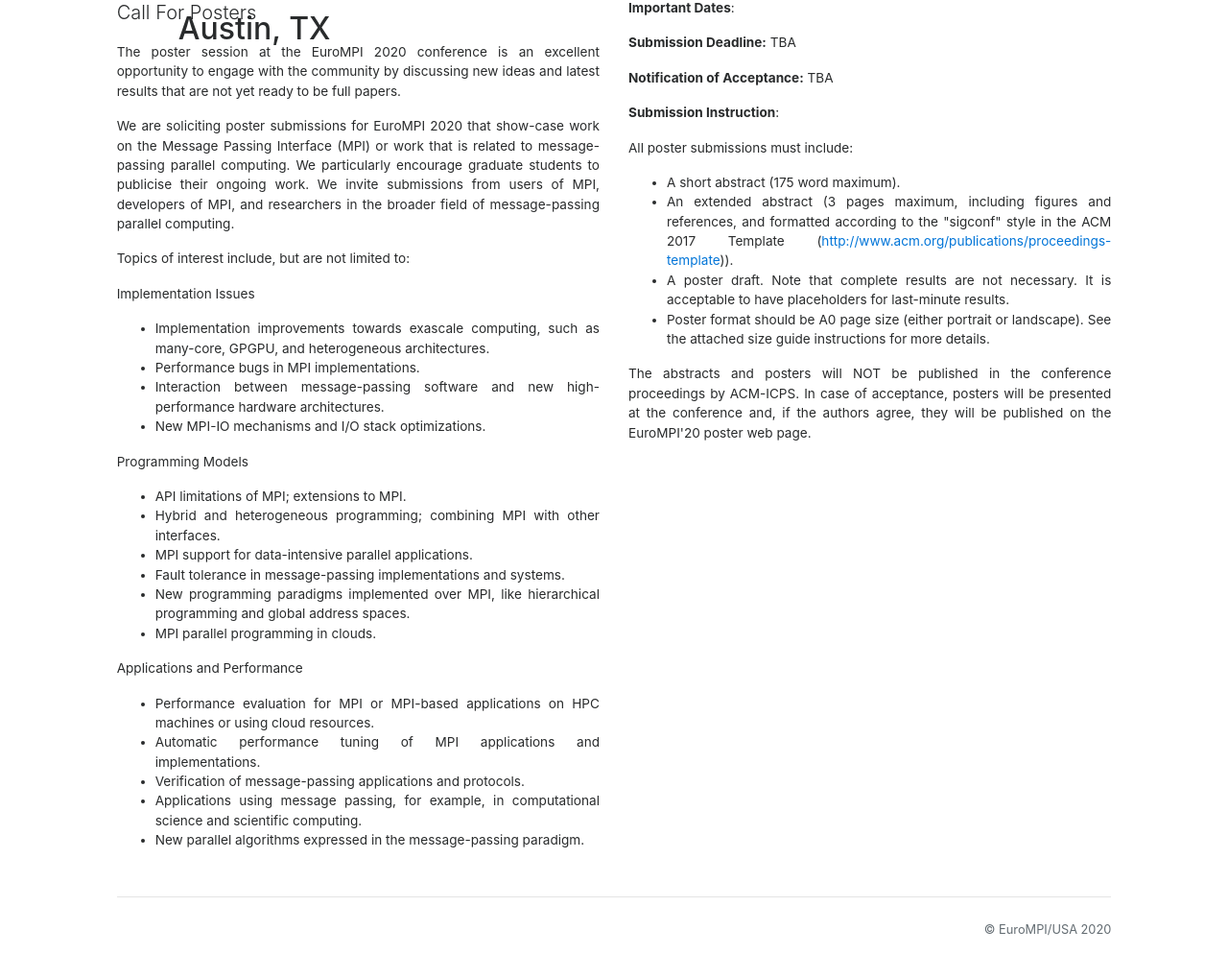
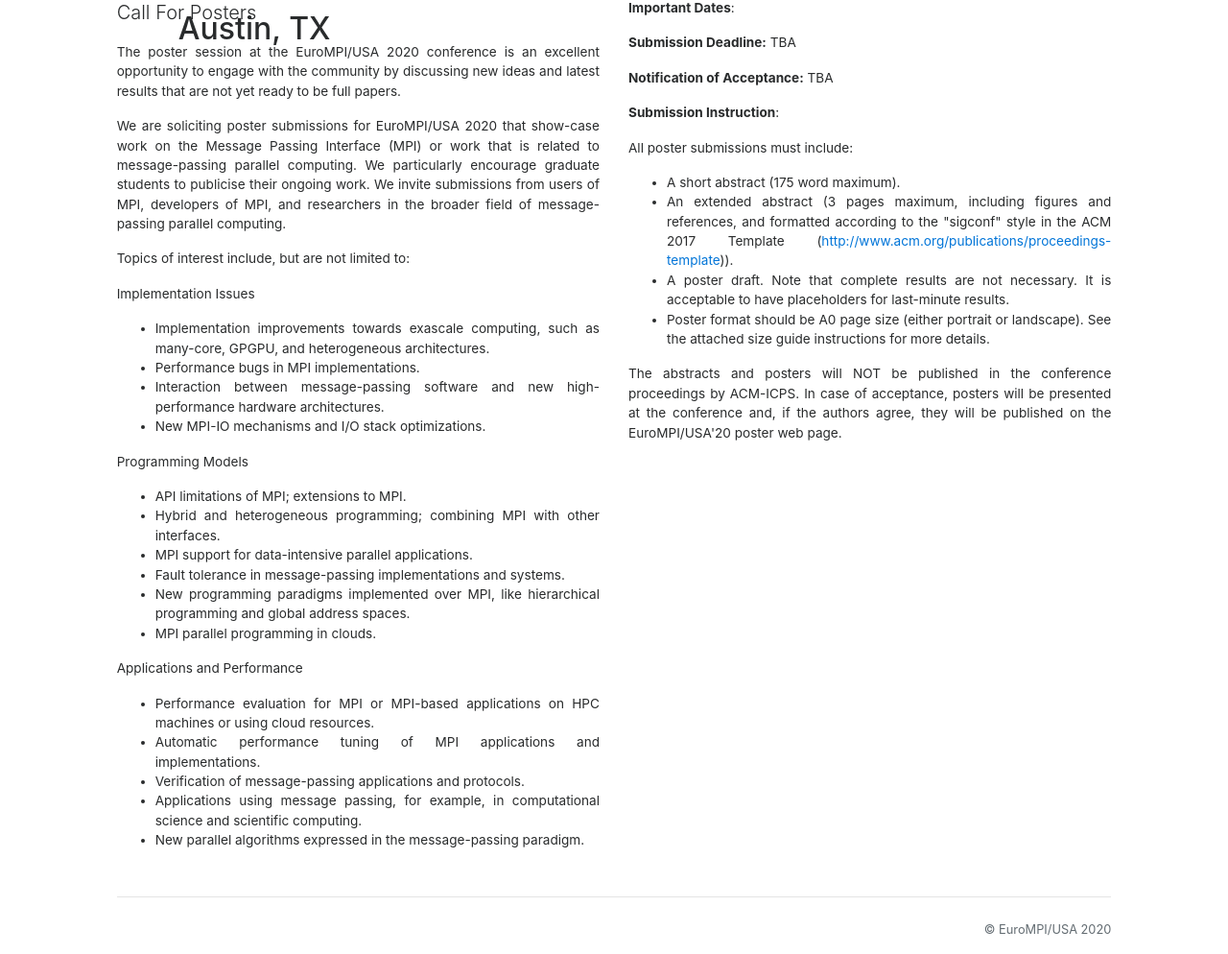
Before and after one commit to eurompi/eurompi.github.io, a Jekyll site: the page built from cfposter.html, in a window 1280 px wide. Shown: the part 336-1330 px from the top of the page at 96% size. Built offline with Jekyll 4.4.1, drawn with Linux system fonts in a browser that asks for light colours; nearby versions of some CDN libraries.

Commit message:
Changed EuroMPI to EuroMPI/USA

```diff
--- a/cfp.html
+++ b/cfp.html
@@ -8,7 +8,7 @@
     <div class="row mt-xs-0 mt-sm-0 mt-md-1 mt-lg-2 mt-xl-3 mb-xs-2 mb-sm-2">
         <div class="col-sm-12 col-xs-12 col-md-6 col-lg-6 col-xl-6  text-justify conference-text">
             <p class="lead">Call For Papers</p>
-            <p>EuroMPI 2020 will continue to focus on not just MPI, but also extensions or alternative interfaces for high-performance homogeneous/heterogeneous/hybrid systems, benchmarks, tools, parallel I/O, fault tolerance, and parallel applications using MPI and other interfaces. Through the presentation of contributed papers, posters and invited talks, the meeting will provide ample opportunities for attendees to interact and share ideas and experiences to contribute to the improvement and furthering of message-passing and related parallel programming paradigms.</p>
+            <p>EuroMPI/USA 2020 will continue to focus on not just MPI, but also extensions or alternative interfaces for high-performance homogeneous/heterogeneous/hybrid systems, benchmarks, tools, parallel I/O, fault tolerance, and parallel applications using MPI and other interfaces. Through the presentation of contributed papers, posters and invited talks, the meeting will provide ample opportunities for attendees to interact and share ideas and experiences to contribute to the improvement and furthering of message-passing and related parallel programming paradigms.</p>
 
             <p>We invite high-quality, full paper submissions on all topics related to message-passing parallel programming with MPI and related or competing models. Topics of interest include, but are not limited to::
             </p>
@@ -59,7 +59,7 @@
 
            <p>Papers will be reviewed for quality, originality, clarity, correctness, technical strength, and relevance to the topics of the meeting. Each paper will receive at least 3 reviews from members of the program committee. Reviews are blind (but not double-blind), the names of the authors will be seen by the program committee. </p>
 
-            <p>Among the papers selected for presentation, a few of the best papers will, as has been the tradition for the last couple of years, be selected by the programme comittee and recommended for publication in a EuroMPI 2020 Special Issue of the Parallel Computing journal, see <a href="https://www.journals.elsevier.com/parallel-computing/">https://www.journals.elsevier.com/parallel-computing/</a>. These papers will go through a separate round of reviews, and are intended as extended, more polished archival versions of the conference versions. </p>
+            <p>Among the papers selected for presentation, a few of the best papers will, as has been the tradition for the last couple of years, be selected by the programme comittee and recommended for publication in a EuroMPI/USA 2020 Special Issue of the Parallel Computing journal, see <a href="https://www.journals.elsevier.com/parallel-computing/">https://www.journals.elsevier.com/parallel-computing/</a>. These papers will go through a separate round of reviews, and are intended as extended, more polished archival versions of the conference versions. </p>
 
             <p><strong>Important Dates</strong>:</p>
 
--- a/cfposter.html
+++ b/cfposter.html
@@ -8,9 +8,9 @@
     <div class="row mt-xs-0 mt-sm-0 mt-md-1 mt-lg-2 mt-xl-3 mb-xs-2 mb-sm-2">
         <div class="col-sm-12 col-xs-12 col-md-6 col-lg-6 col-xl-6  text-justify conference-text">
             <p class="lead">Call For Posters</p>
-            <p>The poster session at the EuroMPI 2020 conference is an excellent opportunity to engage with the community by discussing new ideas and latest results that are not yet ready to be full papers. </p>
+            <p>The poster session at the EuroMPI/USA 2020 conference is an excellent opportunity to engage with the community by discussing new ideas and latest results that are not yet ready to be full papers. </p>
 
-            <p>We are soliciting poster submissions for EuroMPI 2020 that show-case work on the Message Passing Interface (MPI) or work that is related to message-passing parallel computing. We particularly encourage graduate students to publicise their ongoing work. We invite submissions from users of MPI, developers of MPI, and researchers in the broader field of message-passing parallel computing. </p>
+            <p>We are soliciting poster submissions for EuroMPI/USA 2020 that show-case work on the Message Passing Interface (MPI) or work that is related to message-passing parallel computing. We particularly encourage graduate students to publicise their ongoing work. We invite submissions from users of MPI, developers of MPI, and researchers in the broader field of message-passing parallel computing. </p>
 
             <p>Topics of interest include, but are not limited to:
             </p>
@@ -86,7 +86,7 @@
               <li> Poster format should be A0 page size (either portrait or landscape). See the attached size guide instructions for more details.
             </ul>
 
-            <p> The abstracts and posters will NOT be published in the conference proceedings by ACM-ICPS. In case of acceptance, posters will be presented at the conference and, if the authors agree, they will be published on the EuroMPI'20 poster web page.</p>
+            <p> The abstracts and posters will NOT be published in the conference proceedings by ACM-ICPS. In case of acceptance, posters will be presented at the conference and, if the authors agree, they will be published on the EuroMPI/USA'20 poster web page.</p>
 
             <!--<p> Information about the size/format of the poster stands is available here.</p>-->
         </div>
--- a/submission.html
+++ b/submission.html
@@ -11,7 +11,7 @@
         <div class="text-info">Submission Instructions:</div>
 
 
-<p> Authors should submit their work through the Euro MPI 2020 Submission Site at easychair.
+<p> Authors should submit their work through the EuroMPI/USA 2020 Submission Site at easychair.
 
 
         <p>To submit your paper, please follow below link to the submission site:</p>
```
